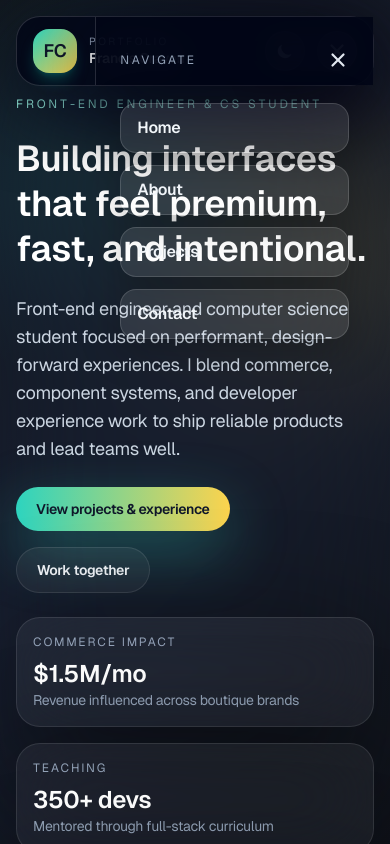
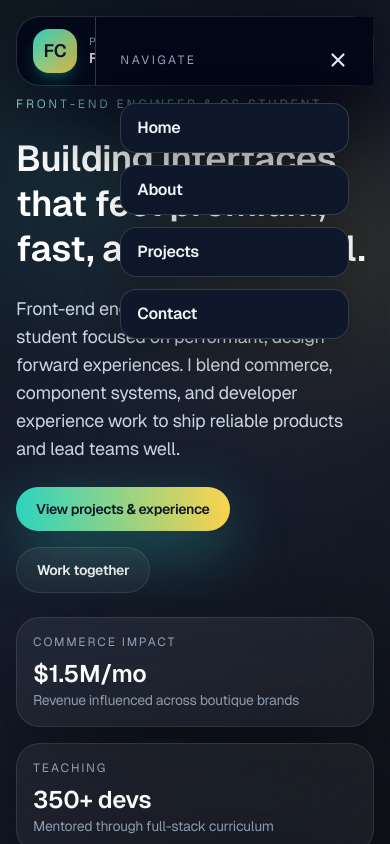
Before and after one commit to FCraven/portfolio, a Next.js app: page / in a window 390 px wide. Both pictures are taken after a click on the button 337 px from the left and 51 px from the top of the page. Shown: the top 844 px of the page. Built offline with nearby package versions, Linux system fonts and the light colour scheme.

Commit message:
greater opacity to menu

```diff
--- a/src/app/components/MobileMenu.js
+++ b/src/app/components/MobileMenu.js
@@ -37,7 +37,7 @@ export default function MobileMenu({ links = defaultLinks }) {
         leaveFrom="translate-x-0 opacity-100"
         leaveTo="translate-x-full opacity-0"
       >
-        <div className="fixed inset-y-0 right-0 z-50 w-[78%] max-w-xs border-l border-white/15 bg-slate-950/90 px-6 py-8 shadow-[0_20px_80px_rgba(2,6,23,0.75)] backdrop-blur-xl">
+        <div className="fixed inset-y-0 right-0 z-50 w-[78%] max-w-xs border-l border-white/20 bg-slate-950 px-6 py-8 shadow-[0_24px_90px_rgba(2,6,23,0.85)]">
           <div className="flex items-center justify-between">
             <p className="text-xs uppercase tracking-[0.2em] text-slate-400">Navigate</p>
             <button
@@ -55,7 +55,7 @@ export default function MobileMenu({ links = defaultLinks }) {
               <Link
                 key={link.href}
                 href={link.href}
-                className="rounded-2xl border border-white/15 bg-white/10 px-4 py-3 text-base font-semibold text-slate-100 shadow-[0_10px_40px_rgba(0,0,0,0.25)] transition hover:-translate-y-0.5 hover:border-teal-300/60 hover:text-white hover:shadow-[0_16px_60px_rgba(45,212,191,0.28)]"
+                className="rounded-2xl border border-white/15 bg-slate-900 px-4 py-3 text-base font-semibold text-slate-100 shadow-[0_10px_40px_rgba(0,0,0,0.25)] transition hover:-translate-y-0.5 hover:border-teal-300/60 hover:text-white hover:shadow-[0_16px_60px_rgba(45,212,191,0.28)]"
                 onClick={toggleMenu}
               >
                 {link.label}
```
